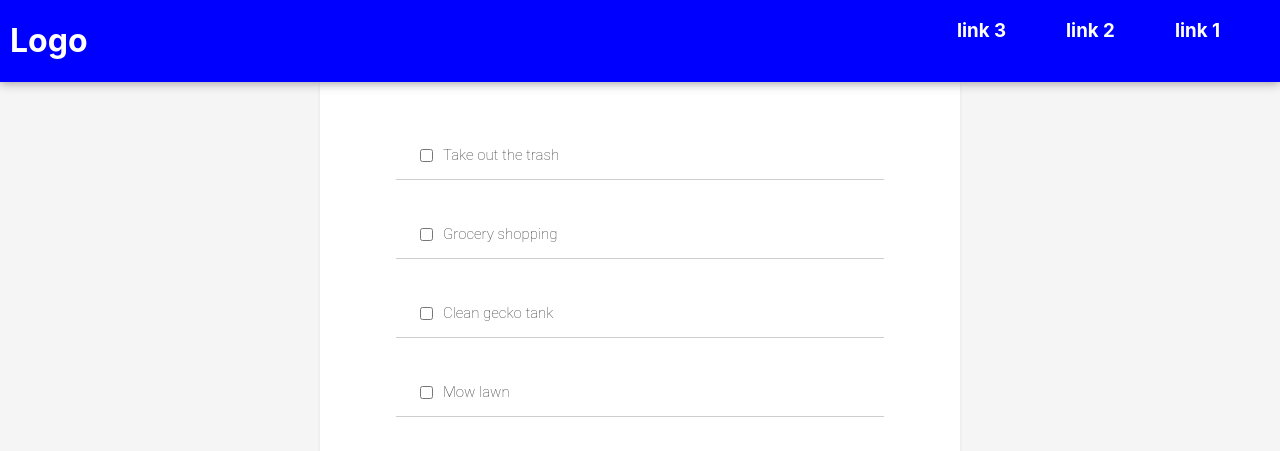
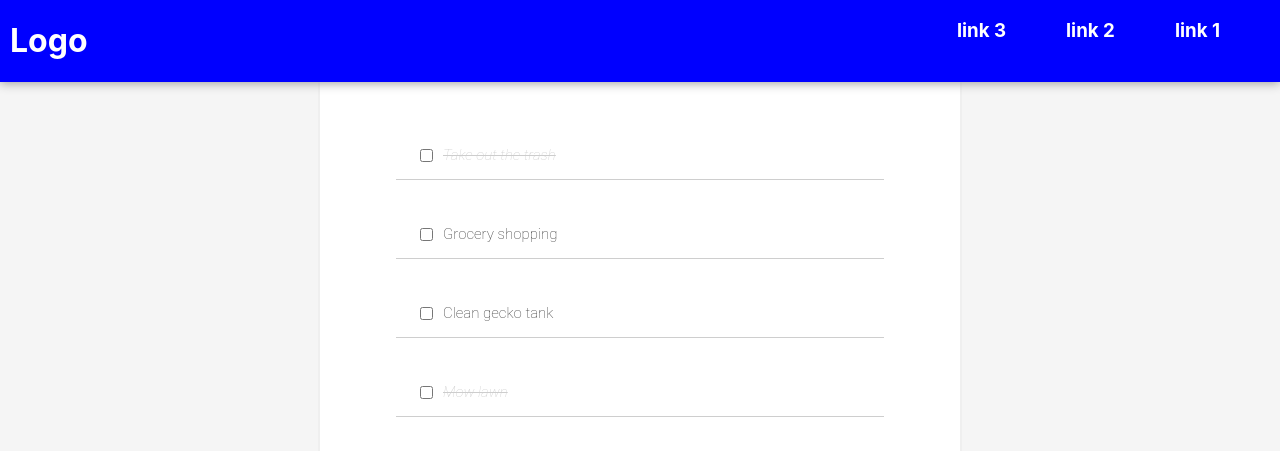
Before and after one commit to cmelby/ReactToDo, a React (Create React App) app in the folder todo/: page / in a window 1280 px wide. Shown: the top 451 px of the page. Built offline with nearby package versions, Linux system fonts and the light colour scheme.

Commit message:
adding style for completed todo

```diff
--- a/todo/src/components/MaintContent/MainContent.js
+++ b/todo/src/components/MaintContent/MainContent.js
@@ -15,14 +15,18 @@
     }
 
     handleChange(id) {
-
         this.setState(prevState => {
             const updatedTodos = prevState.todos.map(todo => {
                 if (todo.id === id) {
-                    todo.completed = !todo.completed
+                    return {
+                        ...todo,
+                        completed: !todo.completed
+                    }
                 }
                 return todo
             })
+            console.log(prevState.todos)
+            console.log(updatedTodos)
             return {
                 todos: updatedTodos
             }
--- a/todo/src/components/Todo/Todo.js
+++ b/todo/src/components/Todo/Todo.js
@@ -3,13 +3,20 @@
 
 
 function Todo(props) {
+
+    const completedStyle = {
+        fontStyle: "italic",
+        color: "#cdcdcd",
+        textDecoration: "line-through"
+    }
+
     return (
         <div className="todoItem">
             <input type="checkbox"
                     check={props.item.completed}
                     onChange={() => props.handleChange(props.item.id)}
             />
-            <p>{props.item.text}</p>
+            <p style={props.item.completed ? completedStyle: null}>{props.item.text}</p>
         </div>
     )
 }
```
